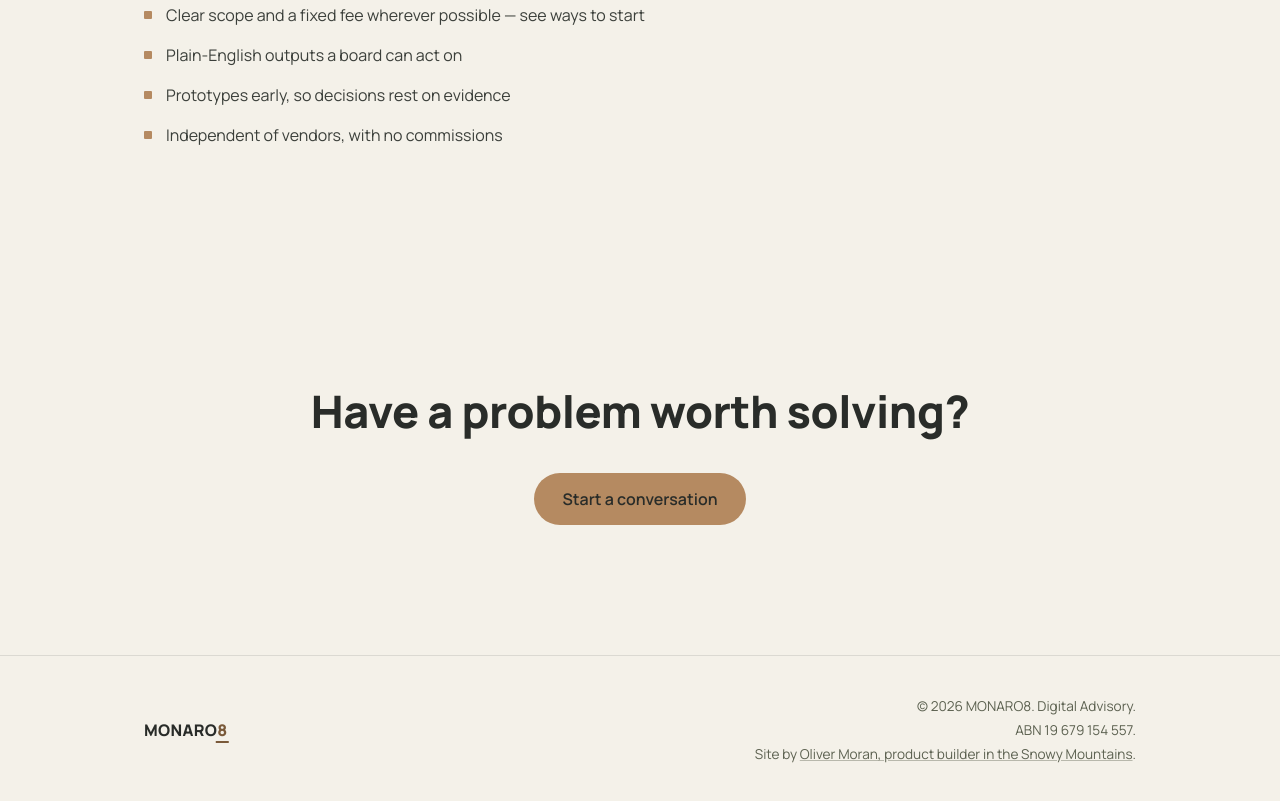
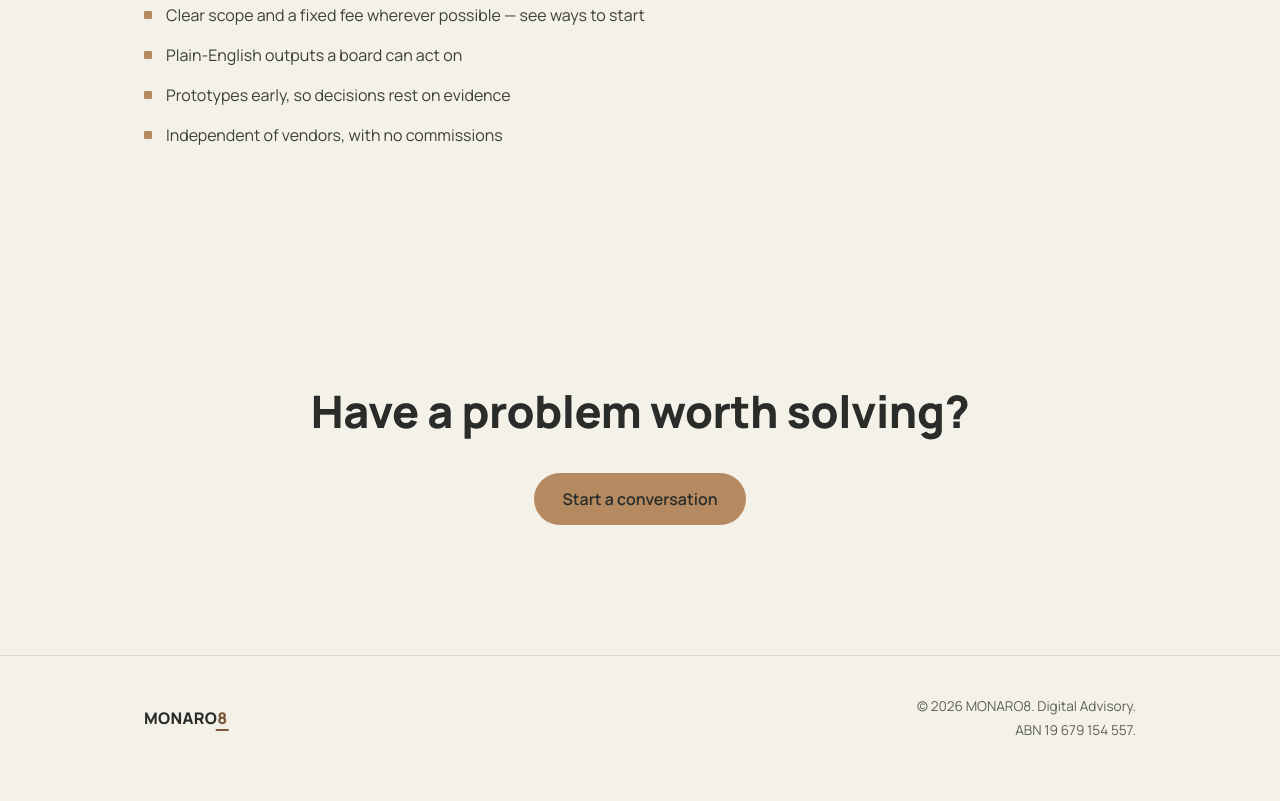
Before and after one commit to mindbuilt/monaro8, a plain HTML site: page about/index.html in a window 1280 px wide. Shown: the part 1304-2105 px from the top of the page. After the commit the page ends 2084 px from the top, so only its background shows below. Drawn offline with Linux system fonts and the light colour scheme.

Commit message:
Remove footer credit line from all pages

```diff
--- a/about/index.html
+++ b/about/index.html
@@ -167,7 +167,6 @@
     <div class="footer-text">
       <p class="footer-copy">&copy; <span id="year"></span> MONARO8. Digital Advisory.</p>
       <p class="footer-legal">ABN 19 679 154 557.</p>
-      <p class="footer-credit">Site by <a href="https://olivermoran.com.au" target="_blank" rel="noopener">Oliver Moran, product builder in the Snowy Mountains</a>.</p>
     </div>
   </div>
 </footer>
```
Also changed, not shown: contact/index.html (+0 -1 lines), index.html (+0 -1 lines), services/index.html (+0 -1 lines).
